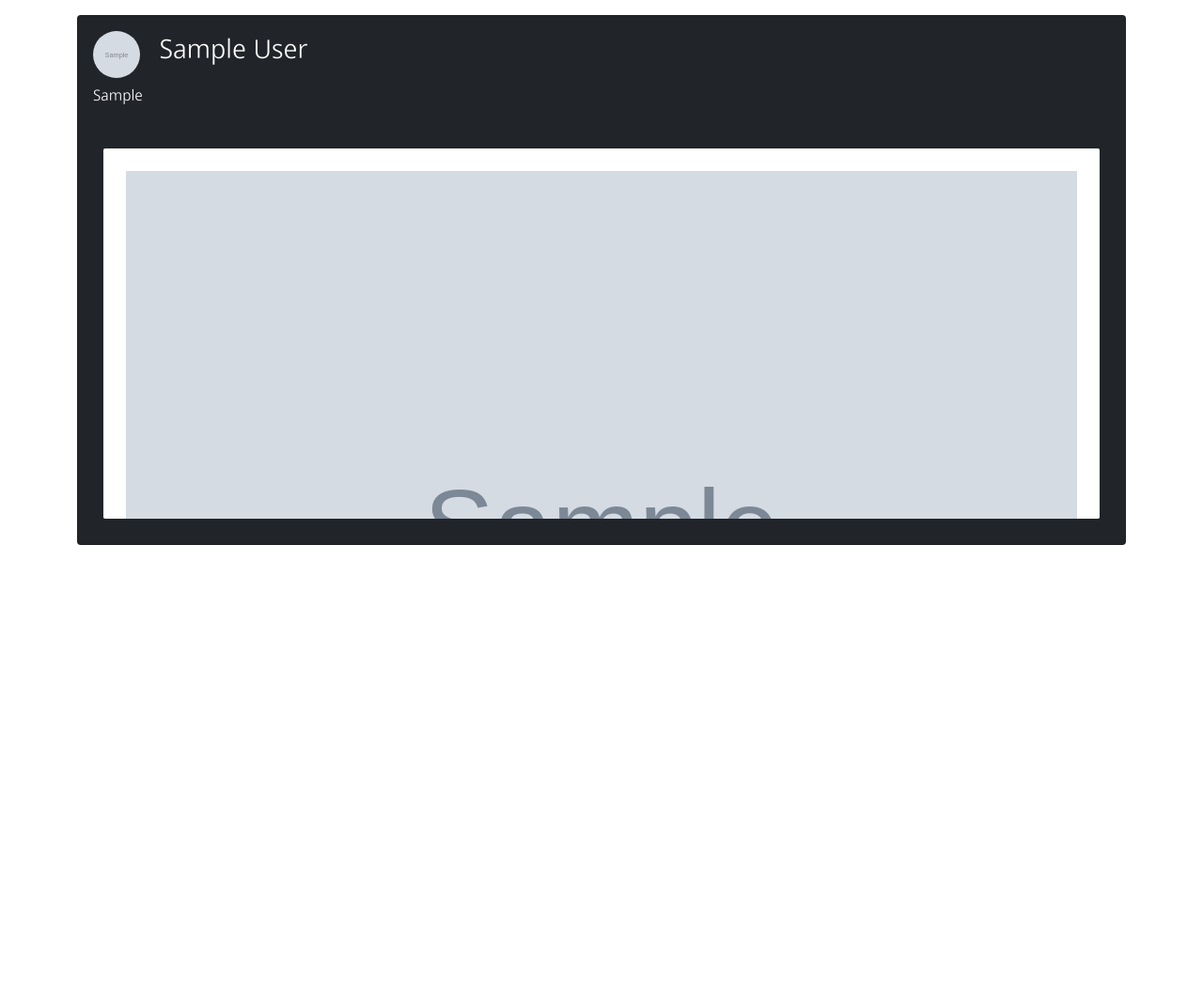
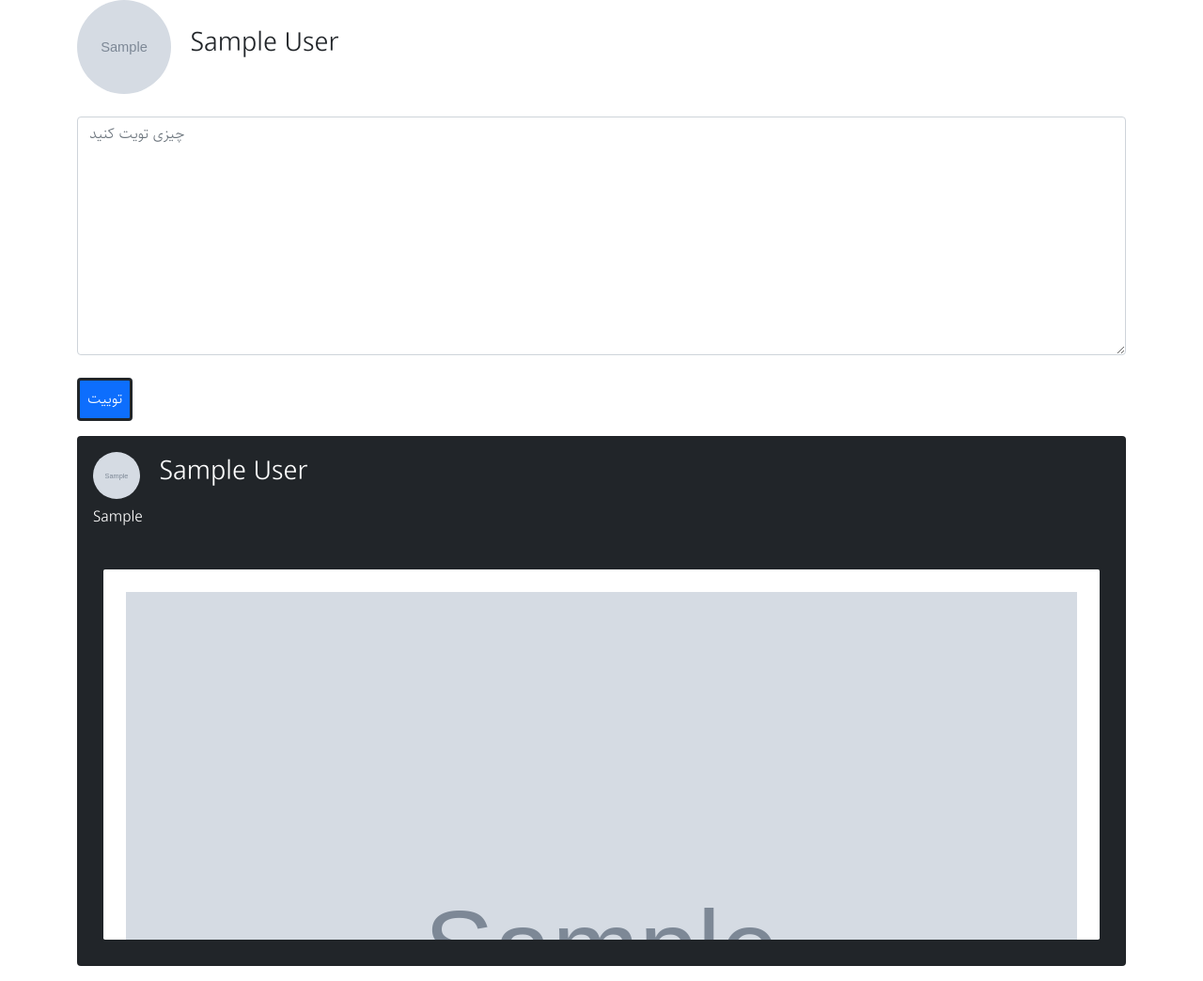
Before and after one commit to codingwithahmad/tw-clone, a Django app: page / in a window 1280 px wide. Shown: the whole page at 94% size. Before the commit the page ends 580 px from the top, so only its background shows below. Run offline with Django 3.2, Linux system fonts and the light colour scheme; a user stored in the database is signed in; tables that the repository leaves empty hold one stand-in row (values such as "Sample post"); grey boxes marked "Sample" are stand-in pictures; some libraries are stand-ins or nearby versions.

Commit message:
todo-> 18-21

```diff
--- a/templates/twit/base.html
+++ b/templates/twit/base.html
@@ -1,3 +1,4 @@
+{% load base_tags %}
 {% load static %}
 <!doctype html>
 <html lang="fa">
@@ -12,7 +13,7 @@
     <title>صفحه اصلی</title>
   </head>
   <body>
-
+    {% twit_bar %}
     {% block timeLine %}{% endblock %}
 
     <script src="https://cdn.jsdelivr.net/npm/bootstrap@5.1.1/dist/js/bootstrap.bundle.min.js" integrity="sha384-/bQdsTh/da6pkI1MST/rWKFNjaCP5gBSY4sEBT38Q/9RBh9AH40zEOg7Hlq2THRZ" crossorigin="anonymous"></script>
--- /dev/null
+++ b/templates/twit/partial/create_twit.html
@@ -0,0 +1,22 @@
+{% load base_tags %}
+{% load crispy_forms_tags %}
+{% load widget_tweaks %}
+<form method="post" enctype="multipart/form-data">
+			{% csrf_token %}
+			<div class="container my-font">
+				<div class="profile mb-2">
+              		<img src="{{ user.profile_photo.url }}" alt="..." class="profile-photo">
+              		<h3 class="d-inline mx-3 my-font">
+		                {% if user.get_full_name %}
+		                  {{ user.get_full_name }}
+		                {% else %}
+		                  {{ user.username }}
+		                {% endif %}
+              		</h3>
+            	</div>
+				<div class="col-12 my-4">
+					{{ form.twit|attr:"placeholder:چیزی تویت کنید"|as_crispy_field }}
+				</div>
+				<button class="btn-primary p-2 text-white border border-dark border-3 rounded rounded-5">توییت</button>
+			</div>
+</form>
--- a/templates/twit/timeLine.html
+++ b/templates/twit/timeLine.html
@@ -1,6 +1,4 @@
 {% extends "twit/base.html" %}
-
-
 
 
 {% block timeLine %}
--- a/twit/models.py
+++ b/twit/models.py
@@ -4,7 +4,7 @@ from account.models import User
 # Create your models here.
 
 class Twit(models.Model):
-	twit = models.CharField(max_length=280, verbose_name="توییت")
+	twit = models.TextField(max_length=280, verbose_name="توییت")
 	img = models.ImageField(upload_to='images', blank=True, null=True)
 	author = models.ForeignKey(User, verbose_name="نویسنده", on_delete=models.CASCADE)
 
--- /dev/null
+++ b/twit/templatetags/base_tags.py
@@ -0,0 +1,11 @@
+from django import template
+from account.forms import MyForm
+
+
+register = template.Library()
+
+
+@register.inclusion_tag('twit/partial/create_twit.html', takes_context=True)
+def twit_bar(context):
+	user = context['request'].user
+	return {'form': MyForm, 'user': user }
```
Also changed, not shown: account/forms.py (+7 -0 lines), README.md, twit/migrations/0003_alter_twit_twit.py (added), twit/templatetags/__init__.py (added).
